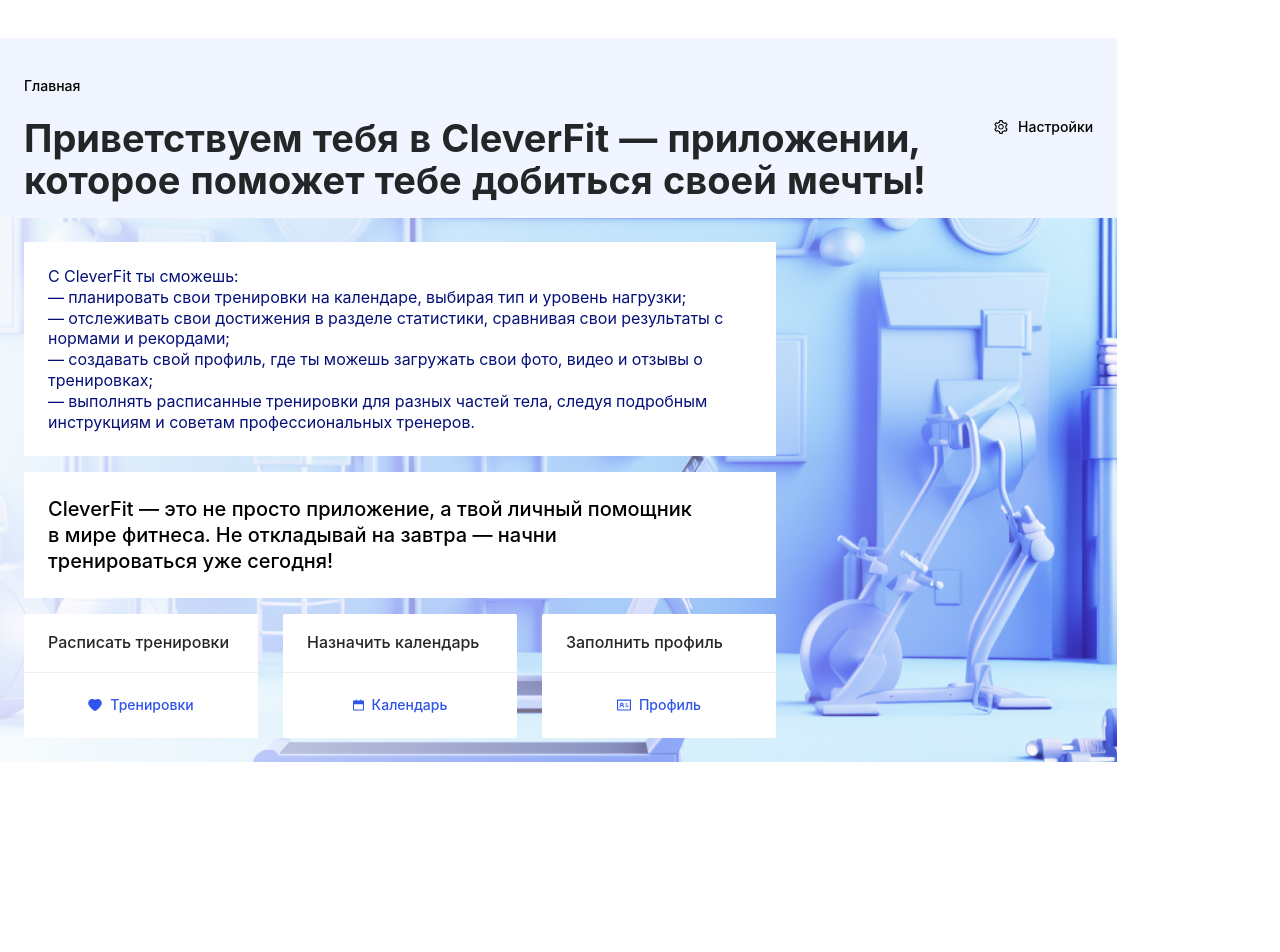
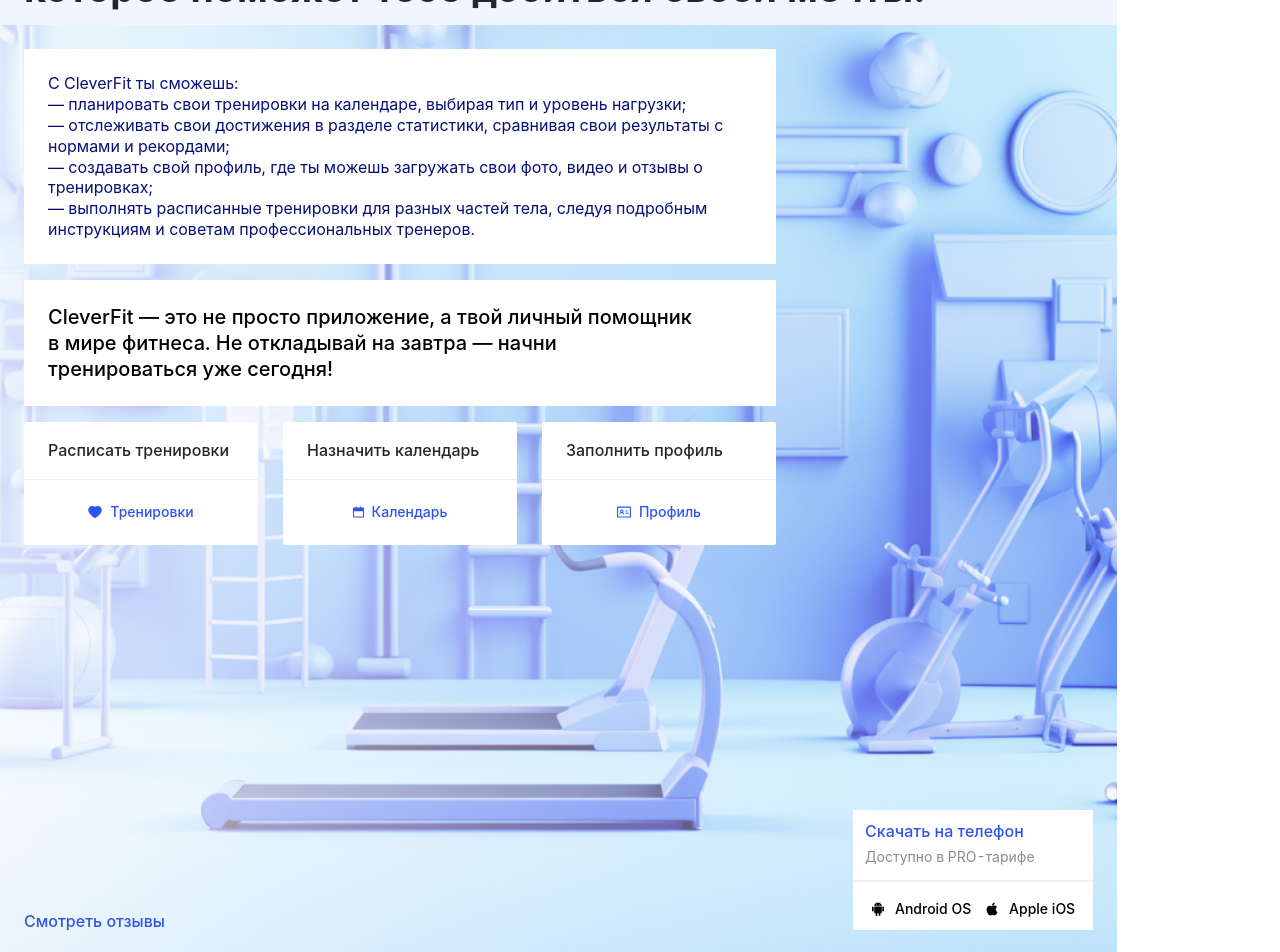
Before and after one commit to GBaykov/CleverFit, a React (Vite) app: page /#/ in a window 1280 px wide. Before the commit the page ends 800 px from the top, so only its background shows below. Built offline with nearby package versions, Linux system fonts and the light colour scheme.

Commit message:
feat: implement footer

```diff
--- /dev/null
+++ b/src/components/cardDownload/index.tsx
@@ -0,0 +1,33 @@
+import React from 'react';
+import { Card, WrapperBottom, WrapperTop, Line, Text } from './styled';
+import { StyledLink } from '@components/styledLink';
+import { AndroidFilled, AppleFilled } from '@ant-design/icons';
+
+export const CardDownload: React.FC = () => {
+    return (
+        <Card>
+            <WrapperTop>
+                <StyledLink
+                    to='/'
+                    text='Скачать на телефон'
+                    color='rgba(47, 84, 235, 1)'
+                    fontSize='16px'
+                />
+                <Text>Доступно в PRO-тарифе</Text>
+            </WrapperTop>
+            <Line />
+            <WrapperBottom>
+                <div>
+                    <StyledLink to='/' text='Android OS' fontSize='14px'>
+                        <AndroidFilled size={14} style={{ marginRight: '10px' }} />
+                    </StyledLink>
+                </div>
+                <div>
+                    <StyledLink to='/' text='Apple iOS' fontSize='14px'>
+                        <AppleFilled size={14} style={{ marginRight: '10px' }} />
+                    </StyledLink>
+                </div>
+            </WrapperBottom>
+        </Card>
+    );
+};
--- /dev/null
+++ b/src/components/cardDownload/styled.ts
@@ -0,0 +1,44 @@
+import styled from 'styled-components';
+
+export const Card = styled('div')`
+    width: 240px;
+    background-color: rgba(255, 255, 255, 1);
+    @media screen and (max-width: 600px) {
+        width: 100%;
+        margin-bottom: 40px;
+    }
+`;
+export const Text = styled('p')`
+    color: rgba(140, 140, 140, 1);
+    font-size: 14px;
+    font-weight: 400;
+    line-height: 18.2px;
+    margin-top: 8px;
+    margin-bottom: 0;
+`;
+export const WrapperTop = styled('div')`
+    display: flex;
+    flex-direction: column;
+    align-items: flex-start;
+    width: 100%;
+    padding: 12px 24px;
+    padding: 12px 24px 0px 12px;
+
+    @media screen and (max-width: 600px) {
+        align-items: center;
+    }
+`;
+
+export const WrapperBottom = styled('div')`
+    display: flex;
+    justify-content: space-around;
+    width: 100%;
+    padding: 12px 11px;
+`;
+
+export const Line = styled('div')`
+    display: inline-block;
+    width: 100%;
+    height: 0;
+    border: 1px solid rgba(240, 240, 240, 1);
+`;
--- /dev/null
+++ b/src/components/footer/index.tsx
@@ -0,0 +1,20 @@
+import React from 'react';
+import { Footers } from './styled';
+import { CardDownload } from '@components/cardDownload';
+import { StyledLink } from '@components/styledLink';
+
+export const Footer: React.FC = () => {
+    return (
+        <Footers>
+            <div>
+                <StyledLink
+                    to='/'
+                    text='Смотреть отзывы'
+                    color='rgba(47, 84, 235, 1)'
+                    fontSize='16px'
+                />
+            </div>
+            <CardDownload />
+        </Footers>
+    );
+};
--- /dev/null
+++ b/src/components/footer/styled.ts
@@ -0,0 +1,16 @@
+import styled from 'styled-components';
+
+export const Footers = styled('div')`
+    margin-top: 265px;
+    display: flex;
+    justify-content: space-between;
+    align-items: flex-end;
+    @media screen and (max-width: 600px) {
+        margin-top: 32px;
+        display: flex;
+        align-items: center;
+        flex-direction: column-reverse;
+        margin-bottom: 20px;
+        padding: 0;
+    }
+`;
--- a/src/pages/mainPage/index.tsx
+++ b/src/pages/mainPage/index.tsx
@@ -8,6 +8,7 @@ import backgroundIMG from '../../assets/img/MainPageLight.png';
 import { StyledLink } from '@components/styledLink';
 import { Header } from '../../components/header';
 import { CardText } from '../../components/cardText';
+import { Footer } from '@components/footer';
 
 export const MainPage: React.FC = () => {
     return (
@@ -98,6 +99,7 @@ export const MainPage: React.FC = () => {
                                 </StyledLink>
                             </Card>
                         </CardButtonWrapper>
+                        <Footer />
                     </Layout>
                 </Layout>
             </Layout>
```
